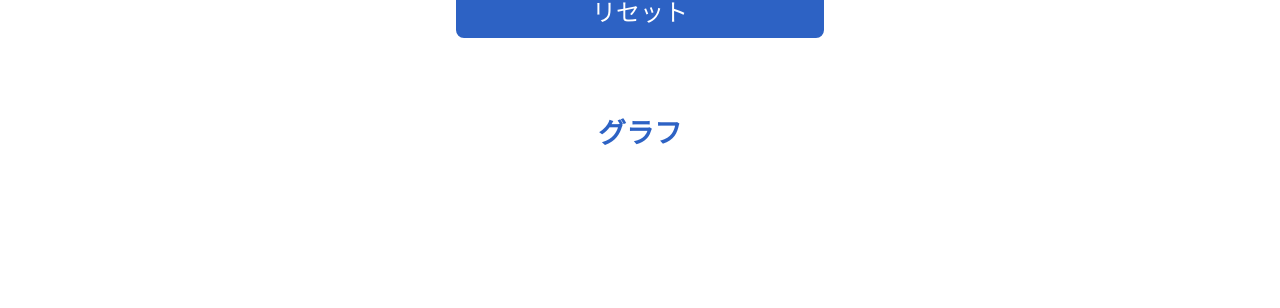
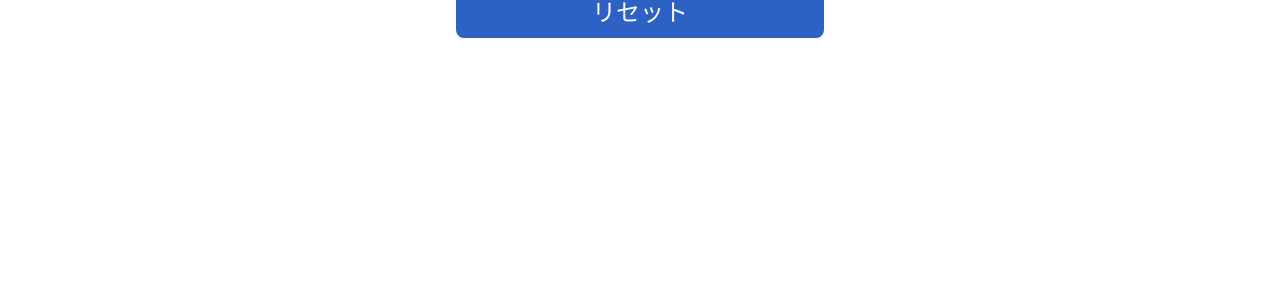
Before and after one commit to KS-PF/IoT-Flask-Sheets-Integration, a Flask app: page / in a window 1280 px wide. Shown: the part 415-723 px from the top of the page. Run offline with Flask 3, Linux system fonts and the light colour scheme; data that the repository does not hold is empty.

Commit message:
再編集

```diff
--- a/Flaskのコード/project/templates/index.html
+++ b/Flaskのコード/project/templates/index.html
@@ -37,8 +37,6 @@
     </div>
 
     <div style="height: 32px;"></div>
-
-    <h2>グラフ</h2>
 </div>
 
 {% endblock %}
```
